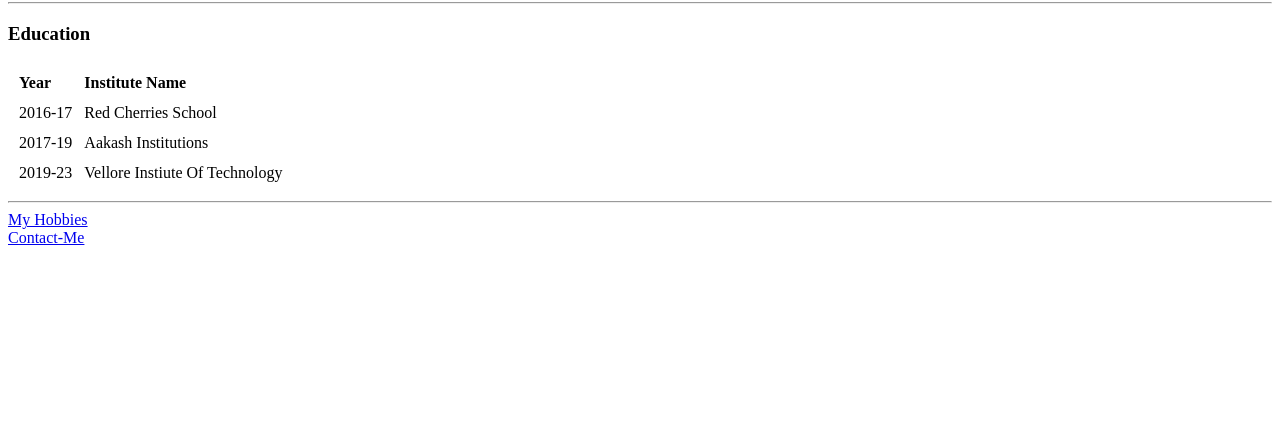
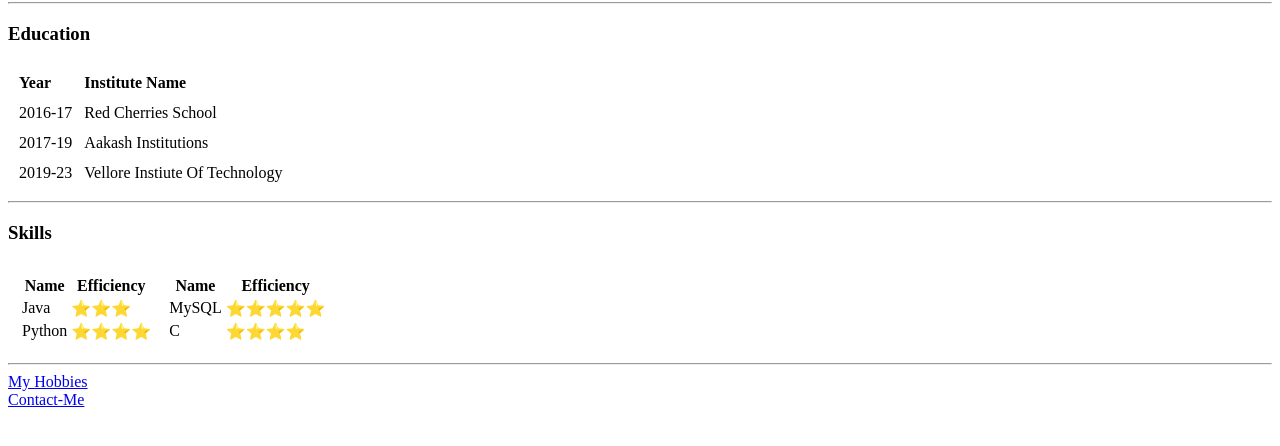
Before and after one commit to Geethikatthi/cv, a plain HTML site: page index.html in a window 1280 px wide. Shown: the part 240-686 px from the top of the page. Drawn offline with Linux system fonts and the light colour scheme.

Commit message:
Add initial cv website files

```diff
--- a/index.html
+++ b/index.html
@@ -38,6 +38,40 @@
     </tr>
   </table>
   <hr>
+    <h3>Skills</h3>
+  <table cellspacing="10">
+    <tr>
+      <td><table>
+        <thead>
+          <th>Name</th>
+          <th>Efficiency</th>
+        </thead>
+        <tr>
+          <td>Java</td>
+          <td>⭐⭐⭐</td>
+        </tr>
+        <tr>
+          <td>Python</td>
+          <td>⭐⭐⭐⭐</td>
+        </tr>
+      </table></td>
+      <td><table>
+        <thead>
+          <th>Name</th>
+          <th>Efficiency</th>
+        </thead>
+        <tr>
+          <td>MySQL</td>
+          <td>⭐⭐⭐⭐⭐</td>
+        </tr>
+        <tr>
+          <td>C</td>
+          <td>⭐⭐⭐⭐</td>
+        </tr>
+      </table></td>
+    </tr>
+  </table>
+  <hr>
   <a href="hobbies.html">My Hobbies</a><br>
   <a href="contact.html">Contact-Me</a>
 </body>
```
